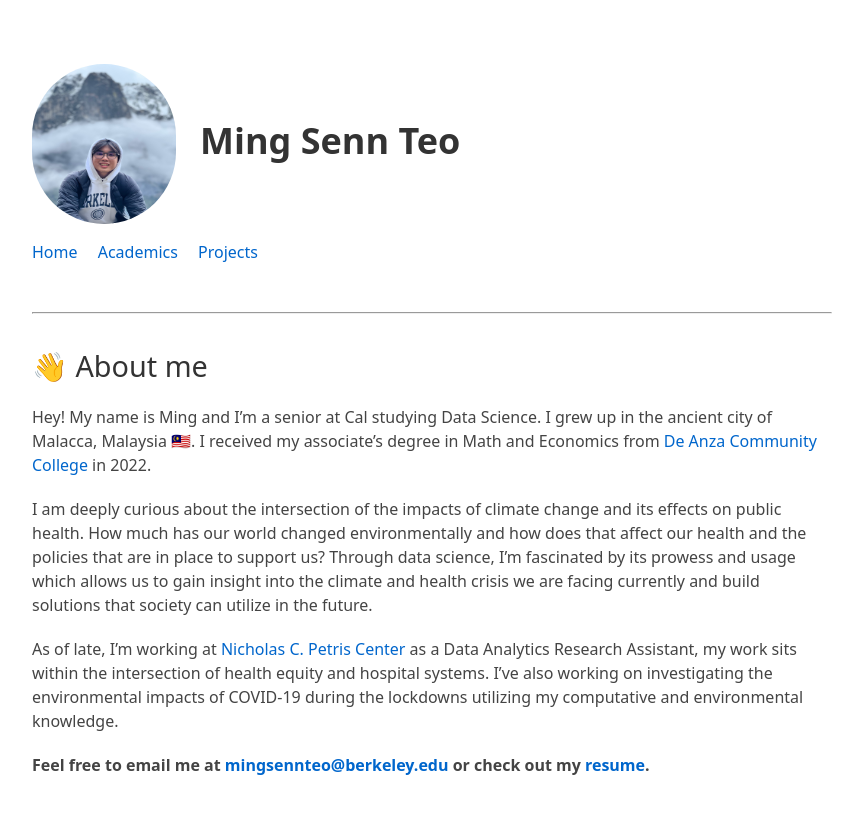
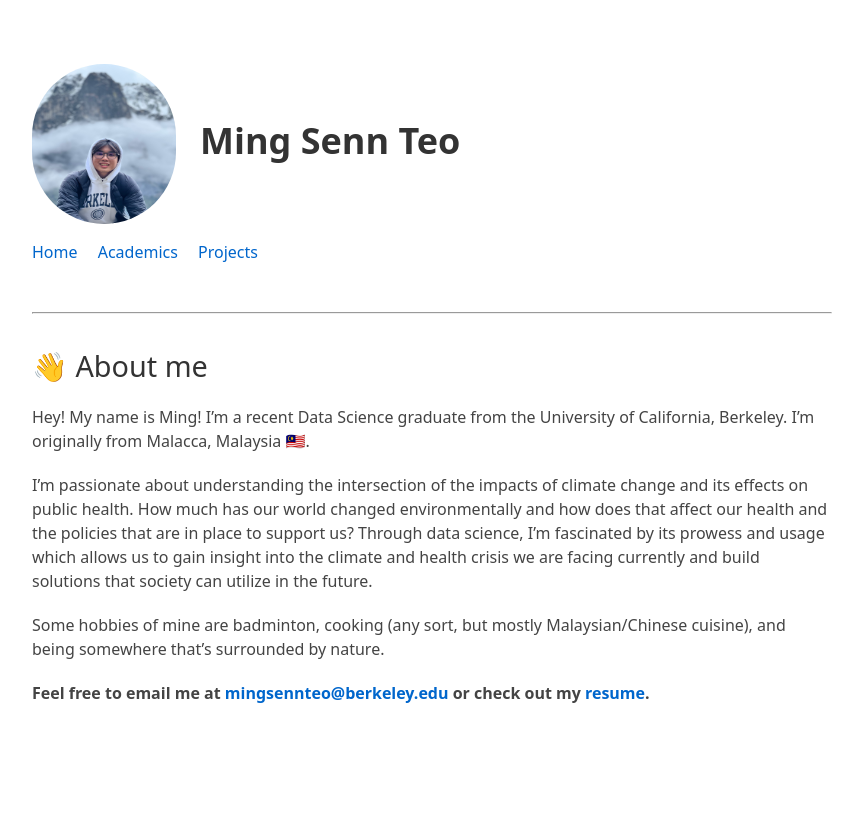
Before and after one commit to MSTeo01/old-website-2.0, a Jekyll site: the page built from index.md, in a window 1280 px wide. Shown: the top 814 px of the page, without its empty margins (208-1071 px from the left). Built offline with Jekyll 4.4.1, drawn with Linux system fonts in a browser that asks for light colours.

Commit message:
Temp holder

```diff
--- a/index.md
+++ b/index.md
@@ -2,10 +2,10 @@
 
 ## 👋 About me
 
-Hey! My name is Ming and I'm a senior at Cal studying Data Science. I grew up in the ancient city of Malacca, Malaysia 🇲🇾. I received my associate's degree in Math and Economics from [De Anza Community College](https://www.deanza.edu/) in 2022.
+Hey! My name is Ming! I'm a recent Data Science graduate from the University of California, Berkeley. I’m originally from Malacca, Malaysia 🇲🇾.
 
-I am deeply curious about the intersection of the impacts of climate change and its effects on public health. How much has our world changed environmentally and how does that affect our health and the policies that are in place to support us? Through data science, I'm fascinated by its prowess and usage which allows us to gain insight into the climate and health crisis we are facing currently and build solutions that society can utilize in the future.
+I'm passionate about understanding the intersection of the impacts of climate change and its effects on public health. How much has our world changed environmentally and how does that affect our health and the policies that are in place to support us? Through data science, I'm fascinated by its prowess and usage which allows us to gain insight into the climate and health crisis we are facing currently and build solutions that society can utilize in the future.
 
-As of late, I'm working at [Nicholas C. Petris Center](https://petris.org/) as a Data Analytics Research Assistant, my work sits within the intersection of health equity and hospital systems. I've also working on investigating the environmental impacts of COVID-19 during the lockdowns utilizing my computative and environmental knowledge.
+Some hobbies of mine are badminton, cooking (any sort, but mostly Malaysian/Chinese cuisine), and being somewhere that's surrounded by nature.
 
-**Feel free to email me at <a href="mailto:mingsennteo@berkeley.edu">mingsennteo@berkeley.edu</a> or check out my [resume](https://docs.google.com/document/d/1laZB935c4CFHYRffg4BDmahkLzfhLBQLzCIWJ81t824/edit?usp=sharing).**
+**Feel free to email me at <a href="mailto:mingsennteo@berkeley.edu">mingsennteo@berkeley.edu</a> or check out my [resume](https://msteo.org/assets/resume.pdf).**
```
